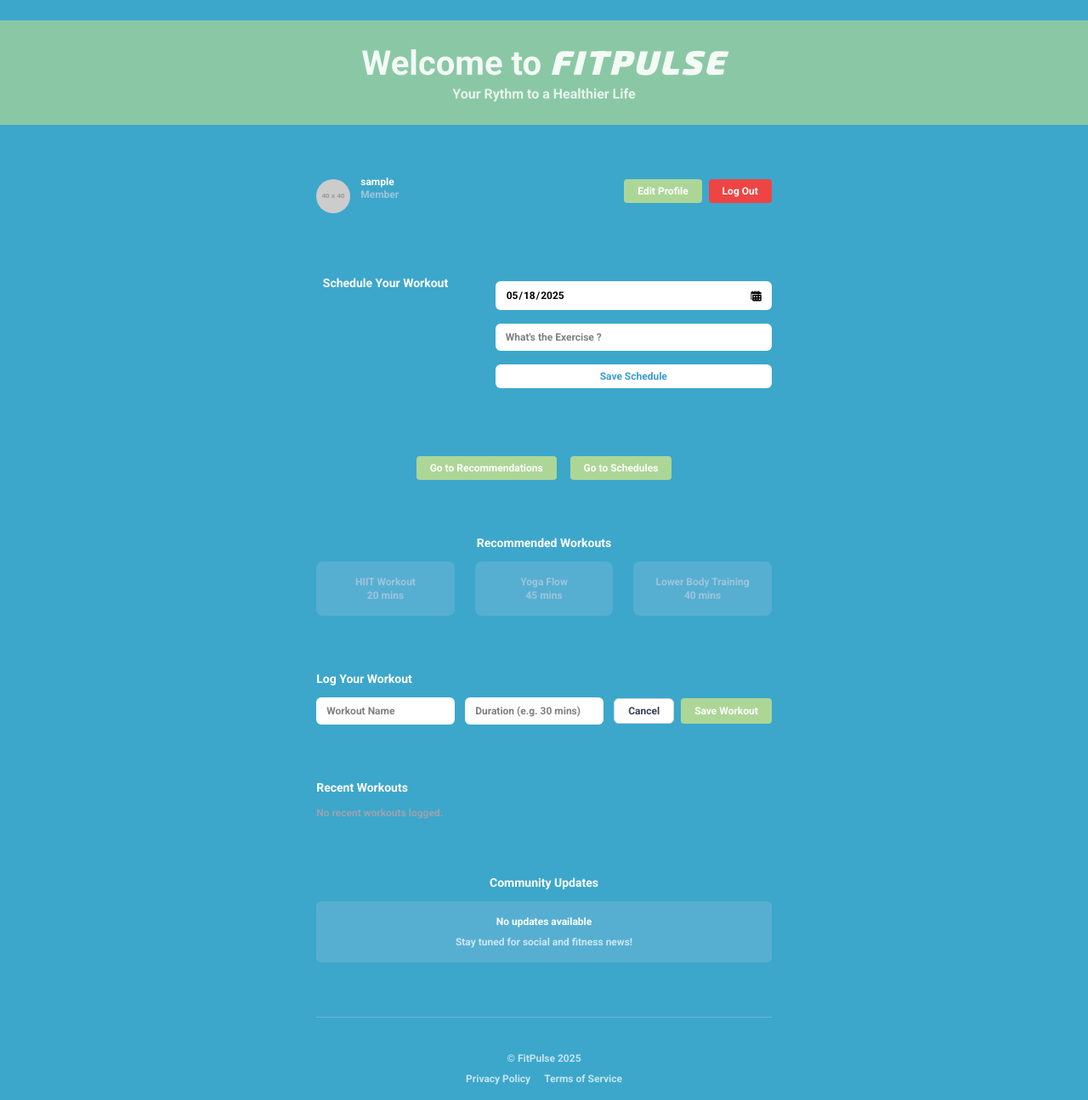
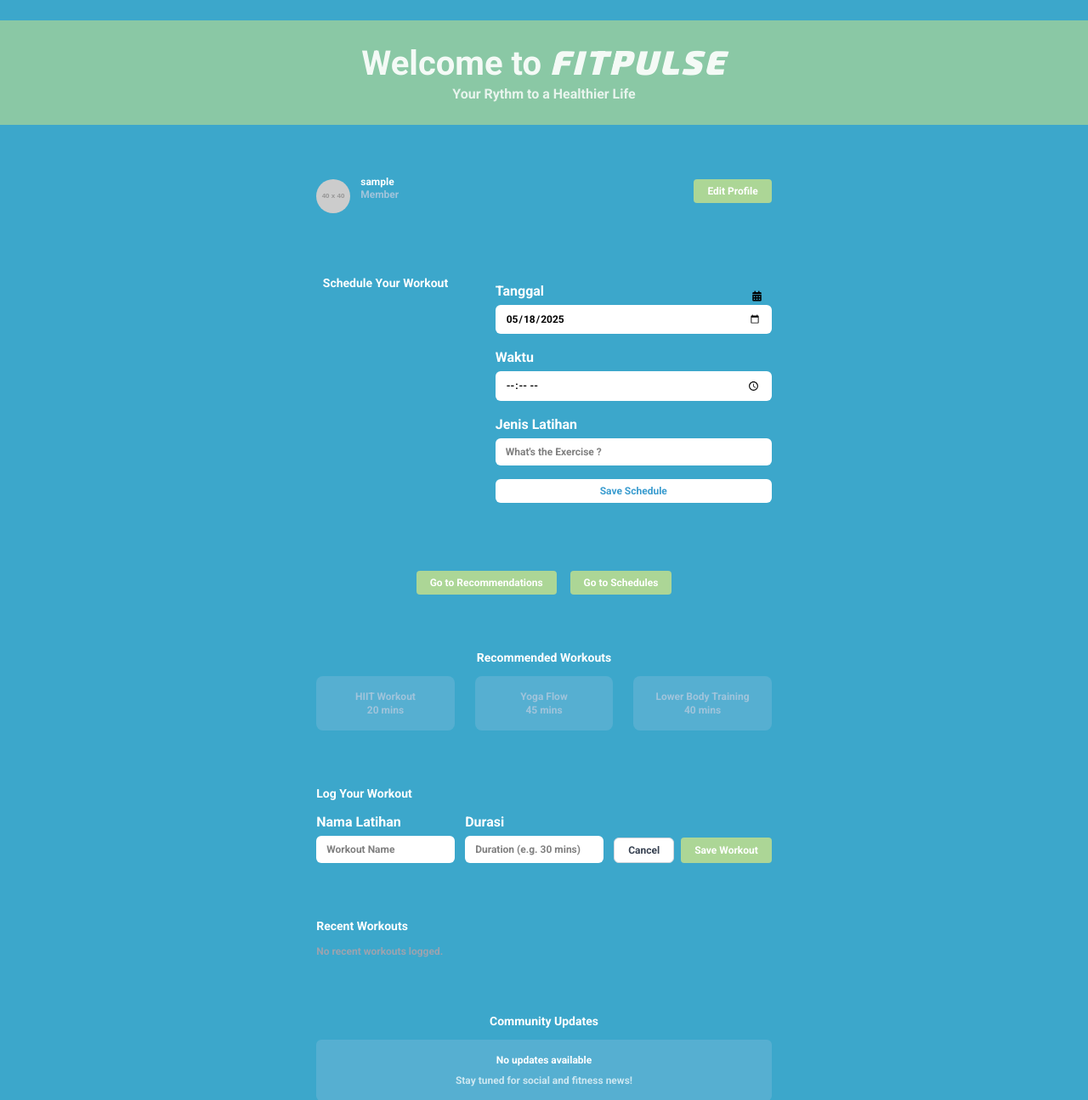
Before and after one commit to PandaBGS/FitPulse, a PHP site: page / in a window 1280 px wide. Shown: the top 1295 px of the page at 85% size. Run offline with PHP 8.4, Linux system fonts and the light colour scheme; the visitor is signed in with stand-in values (Sample User, id 1); grey boxes labelled with a size stand in for pictures from a placeholder-image service; some libraries are stand-ins or nearby versions.

Commit message:
Update index.php

```diff
--- a/index.php
+++ b/index.php
@@ -2,13 +2,16 @@
 session_start();
 require_once 'config.php';
 
+// Ensure user is logged in. If not, redirect to login page.
 if (!isset($_SESSION['user_id'])) {
-    header('Location: login.php');
+    header('Location: landing.php');
     exit;
 }
 
+// Define user_id and username from session
+// This ensures $user_id and $username are always defined when used later in the script.
 $user_id = $_SESSION['user_id'];
-$username = $_SESSION['username'];
+$username = $_SESSION['username'] ?? 'Pengguna'; // Default value if username somehow isn't set
 
 $errors = [];
 $success = '';
@@ -16,8 +19,8 @@ $success = '';
 // Handle Schedule Workout form submission
 if ($_SERVER['REQUEST_METHOD'] === 'POST' && isset($_POST['schedule_workout'])) {
     $workout_date = $_POST['schedule_date'] ?? '';
+    $workout_time = trim($_POST['schedule_time'] ?? '00:00'); // Added schedule_time input from previous versions, defaulted if not present
     $workout_type = trim($_POST['schedule_exercise'] ?? '');
-    $workout_time = '00:00'; // Default time if not provided in index page
 
     if (!$workout_date || !$workout_type) {
         $errors[] = 'Tanggal dan jenis latihan harus diisi.';
@@ -25,7 +28,7 @@ if ($_SERVER['REQUEST_METHOD'] === 'POST' && isset($_POST['schedule_workout']))
         $schedules = readData(SCHEDULES_FILE);
         $new_schedule = [
             'id' => uniqid(),
-            'user_id' => $user_id,
+            'user_id' => $user_id, // $user_id is now guaranteed to be defined here
             'workout_date' => $workout_date,
             'workout_time' => $workout_time,
             'workout_type' => $workout_type,
@@ -51,7 +54,7 @@ if ($_SERVER['REQUEST_METHOD'] === 'POST' && isset($_POST['log_workout'])) {
         $progress_logs = readData(PROGRESS_FILE);
         $new_log = [
             'id' => uniqid(),
-            'user_id' => $user_id,
+            'user_id' => $user_id, // $user_id is now guaranteed to be defined here
             'log_date' => $log_date,
             'progress' => "Latihan $workout_name selama $duration telah dilakukan.",
             'created_at' => date('c')
@@ -166,18 +169,11 @@ if (empty($display_recommendations)) {
                     <p class="text-[#a0c4db]">Member</p>
                 </div>
             </div>
-            <div class="flex gap-2">
              <a href="profile.php"
                 class="bg-[#acd696] text-white text-xs font-semibold py-1.5 px-4 rounded hover:bg-[#6b8e6f] transition mt-1"
             >
                 Edit Profile
             </a>
-                <a href="logout.php"
-                    class="bg-red-500 text-white text-xs font-semibold py-1.5 px-4 rounded hover:bg-red-600 transition mt-1"
-                >
-                    Log Out
-                </a>
-            </div>
         </div>
 
         <?php if ($errors): ?>
@@ -201,24 +197,39 @@ if (empty($display_recommendations)) {
             <form class="flex flex-col space-y-4 w-2/3" method="post" action="index.php">
                 <input type="hidden" name="schedule_workout" value="1">
                 <div class="relative">
+                    <label for="schedule_date" class="block mb-1 font-semibold text-white">Tanggal</label>
                     <input
                         type="date"
+                        id="schedule_date"
                         name="schedule_date"
-                        placeholder="Select date"
                         class="w-full rounded-md py-2 px-3 text-xs text-black placeholder:text-black/50"
                         value="<?= htmlspecialchars($_POST['schedule_date'] ?? date('Y-m-d')) ?>"
                         required
                     />
                     <i class="fas fa-calendar-alt absolute right-3 top-2.5 text-black text-xs"></i>
                 </div>
+                <div class="relative">
+                    <label for="schedule_time" class="block mb-1 font-semibold text-white">Waktu</label>
+                    <input
+                        type="time"
+                        id="schedule_time"
+                        name="schedule_time"
+                        class="w-full rounded-md py-2 px-3 text-xs text-black placeholder:text-black/50"
+                        value="<?= htmlspecialchars($_POST['schedule_time'] ?? '') ?>"
+                    />
+                </div>
+                <div class="relative">
+                    <label for="schedule_exercise" class="block mb-1 font-semibold text-white">Jenis Latihan</label>
                     <input
                         type="text"
+                        id="schedule_exercise"
                         name="schedule_exercise"
                         placeholder="What's the Exercise ?"
                         class="w-full rounded-md py-2 px-3 text-xs text-black placeholder:text-black/50"
                         value="<?= htmlspecialchars($_POST['schedule_exercise'] ?? '') ?>"
                         required
                     />
+                </div>
                 <button
                     type="submit"
                     class="bg-white text-[#3a9ccf] text-xs font-semibold rounded-md py-1.5"
@@ -259,23 +270,31 @@ if (empty($display_recommendations)) {
             <h2 class="text-sm font-semibold mb-3">Log Your Workout</h2>
             <form class="flex flex-col md:flex-row md:items-center gap-3" method="post" action="index.php">
                 <input type="hidden" name="log_workout" value="1">
+                <div class="relative">
+                    <label for="log_workout_name" class="block mb-1 font-semibold text-white">Nama Latihan</label>
                     <input
                         type="text"
+                        id="log_workout_name"
                         name="log_workout_name"
                         placeholder="Workout Name"
                         class="flex-1 rounded-md py-2 px-3 text-xs text-black placeholder:text-black/50"
                         value="<?= htmlspecialchars($_POST['log_workout_name'] ?? '') ?>"
                         required
                     />
+                </div>
+                <div class="relative">
+                    <label for="log_duration" class="block mb-1 font-semibold text-white">Durasi</label>
                     <input
                         type="text"
+                        id="log_duration"
                         name="log_duration"
                         placeholder="Duration (e.g. 30 mins)"
                         class="flex-1 rounded-md py-2 px-3 text-xs text-black placeholder:text-black/50"
                         value="<?= htmlspecialchars($_POST['log_duration'] ?? '') ?>"
                         required
                     />
-                <div class="flex gap-2">
+                </div>
+                <div class="flex gap-2 mt-auto">
                     <button
                         type="reset"
                         class="bg-white border border-gray-300 text-gray-700 text-xs rounded-md py-1.5 px-4"
```
Lines whose indentation alone changed are shown as unchanged.
